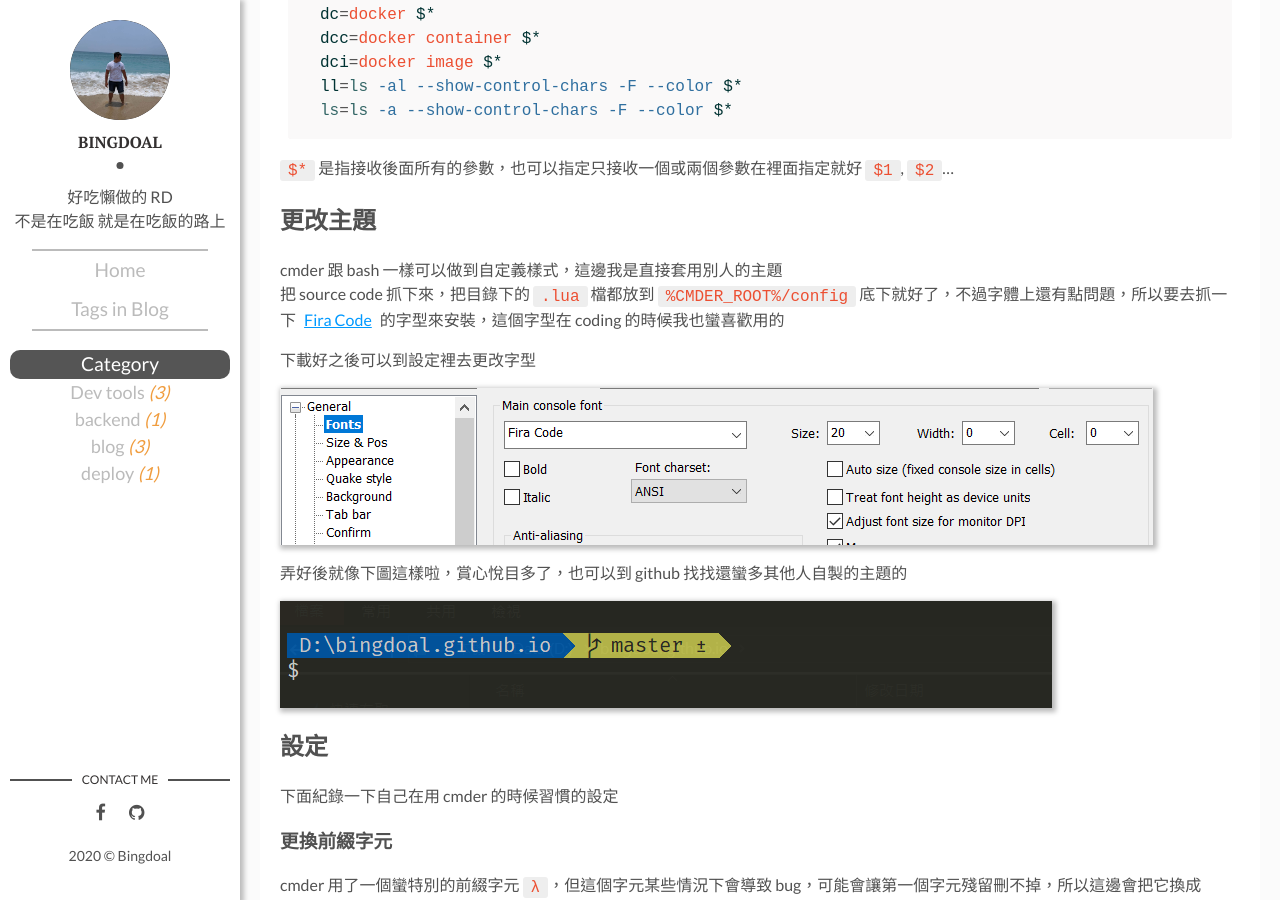
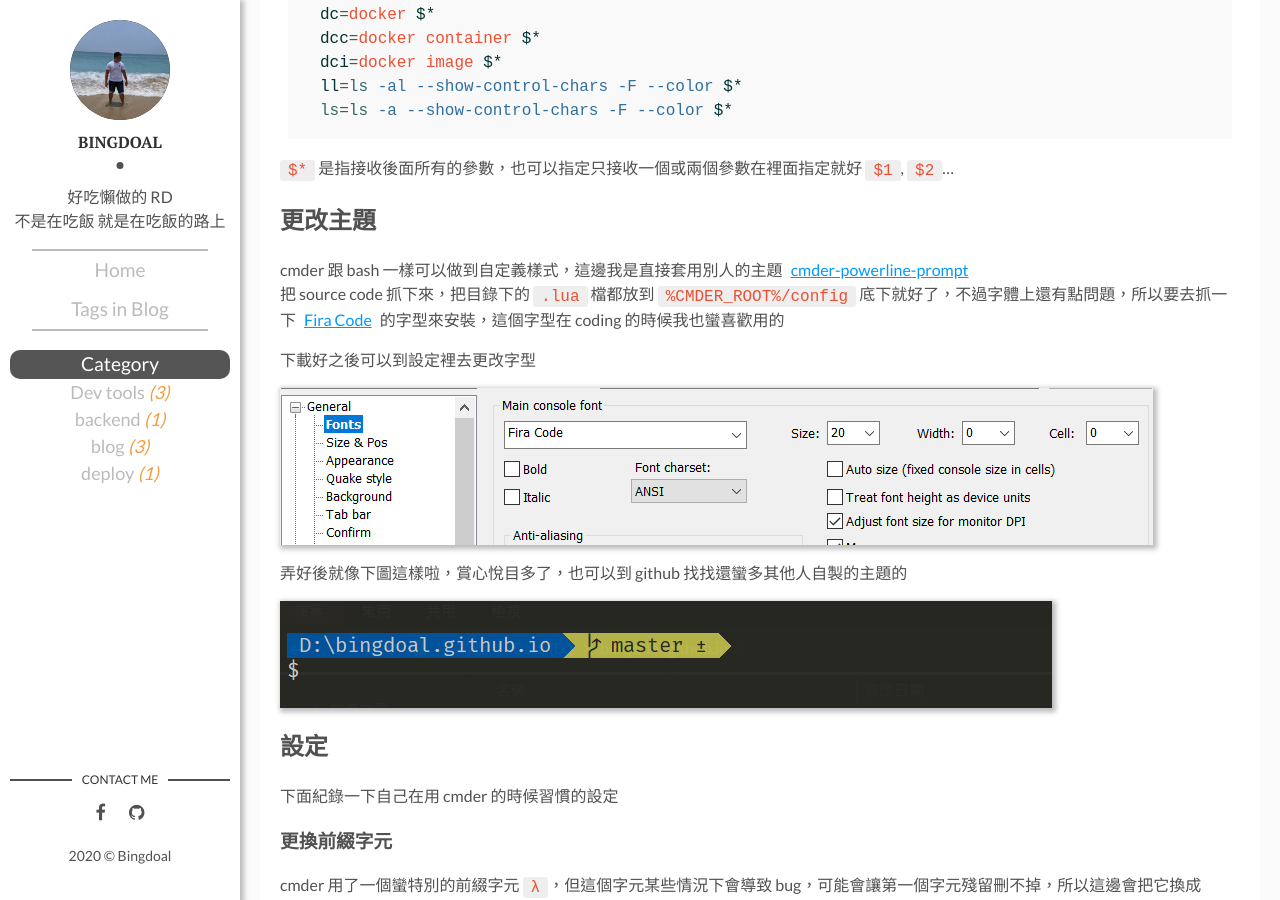
Before and after one commit to Bingdoal/bingdoal.github.io, a Jekyll site: the page built from _posts/2020-11-12-cmd-like-on-linux.md, in a window 1280 px wide and 900 px high, scrolled down 1737 px. Built offline with Jekyll 4.4.1, drawn with Linux system fonts in a browser that asks for light colours; comment, search, counter and statistics services are not loaded.

Commit message:
fix: 修正 cmder 主題的連結

```diff
--- a/_posts/2020-11-12-cmd-like-on-linux.md
+++ b/_posts/2020-11-12-cmd-like-on-linux.md
@@ -45,7 +45,7 @@ ls=ls -a --show-control-chars -F --color $*
 
 ## 更改主題
 
-cmder 跟 bash 一樣可以做到自定義樣式，這邊我是直接套用別人的主題 [](https://github.com/AmrEldib/cmder-powerline-prompt){:target="_blank"}
+cmder 跟 bash 一樣可以做到自定義樣式，這邊我是直接套用別人的主題 [cmder-powerline-prompt](https://github.com/AmrEldib/cmder-powerline-prompt){:target="_blank"}
 把 source code 抓下來，把目錄下的 `.lua` 檔都放到 `%CMDER_ROOT%/config` 底下就好了，不過字體上還有點問題，所以要去抓一下 [Fira Code](https://github.com/tonsky/FiraCode/releases){:target="_blank"} 的字型來安裝，這個字型在 coding 的時候我也蠻喜歡用的
 
 下載好之後可以到設定裡去更改字型
```
